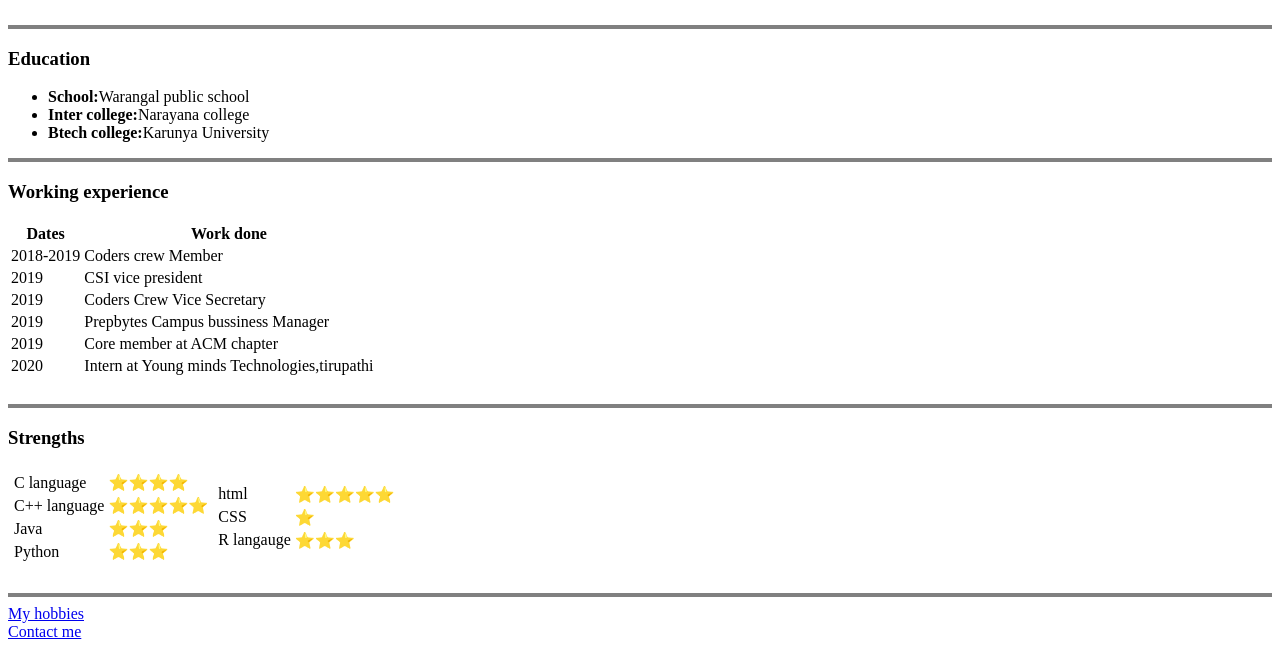
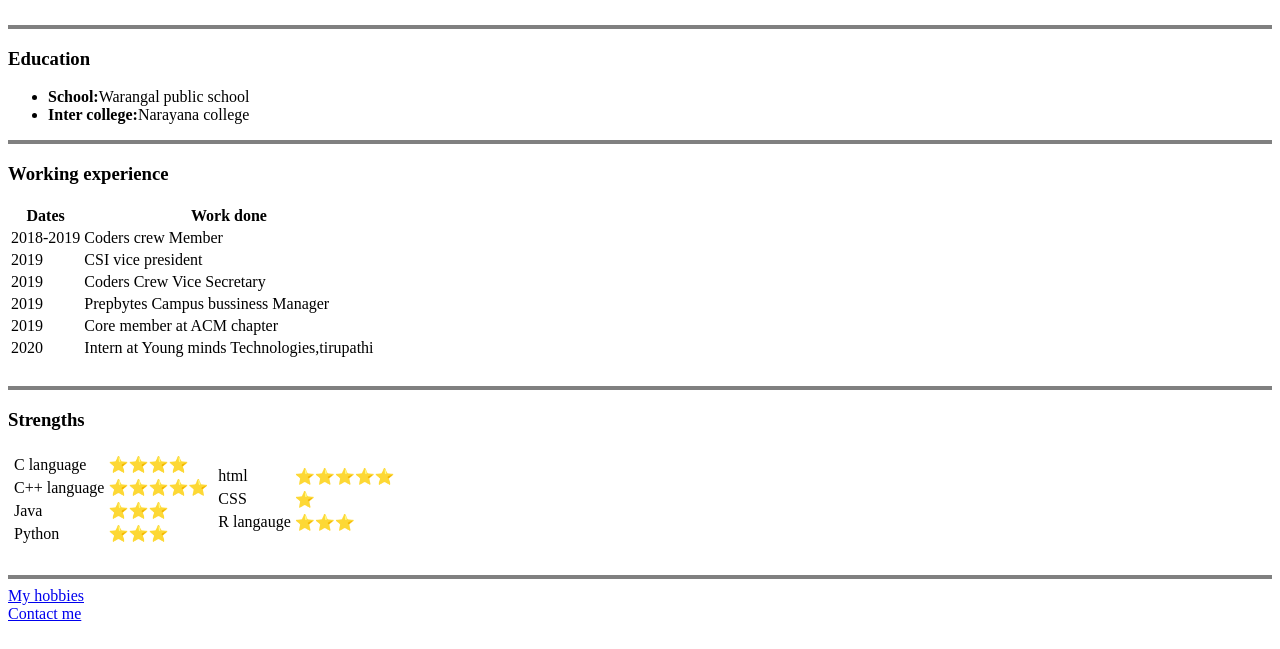
Before and after one commit to yamsani-raviteja/CV, a plain HTML site: page index.html in a window 1280 px wide. Shown: the part 197-846 px from the top of the page. Drawn offline with Linux system fonts and the light colour scheme; files whose address does not match are found by name.

Commit message:
Update index.html

```diff
--- a/index.html
+++ b/index.html
@@ -20,7 +20,6 @@
   <ul cellspacing="20">
     <li><strong>School:</strong>Warangal public school</li>
     <li><strong>Inter college:</strong>Narayana college</li>
-    <li><strong>Btech college:</strong>Karunya University</li>
   </ul>
   <hr size="4" noshade>
   <h3>Working experience</h3>
```
